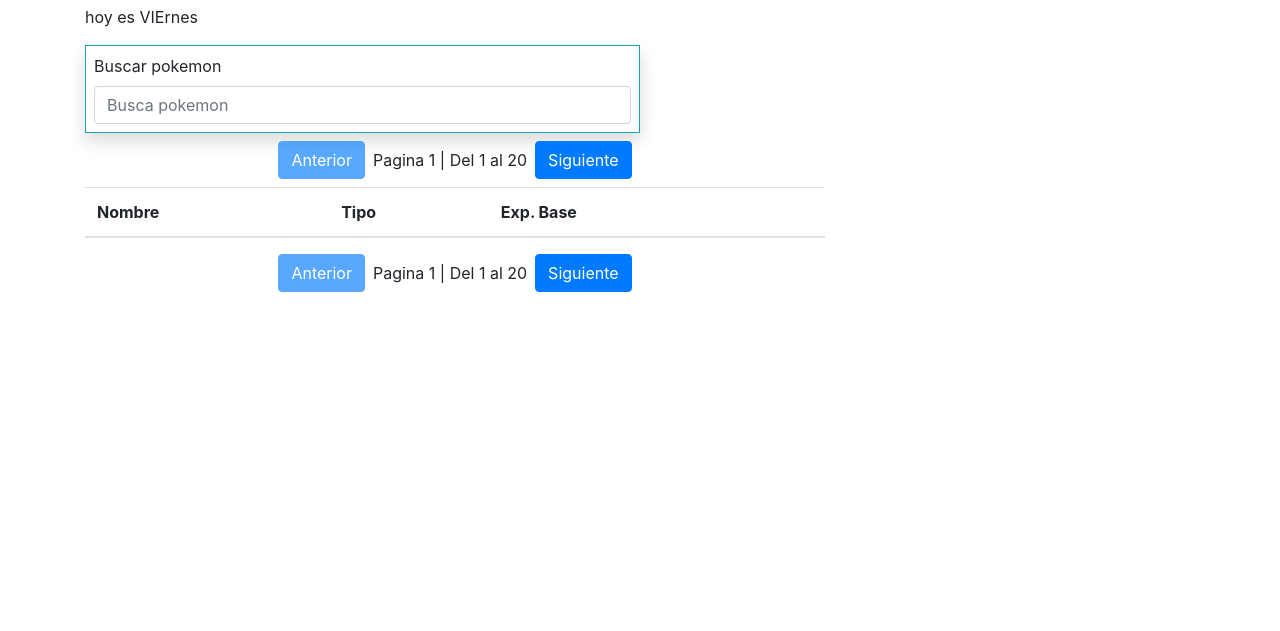
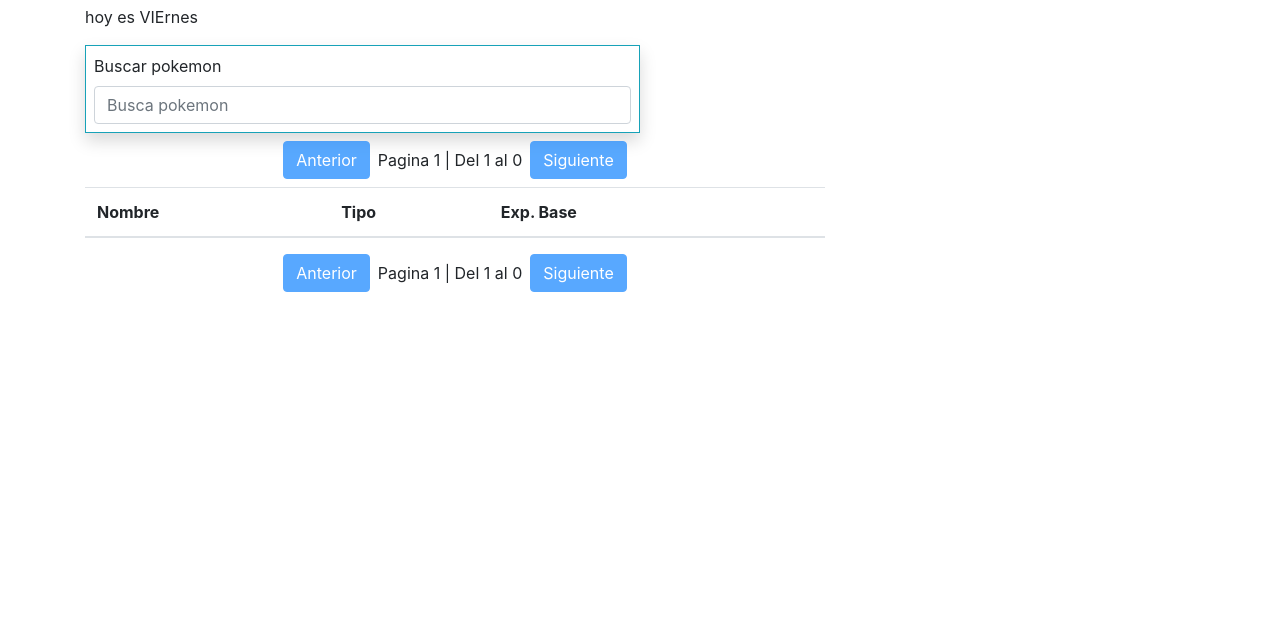
Before and after one commit to jonantolin/ejerciciosAngularJS, a plain HTML site: page UniverApp/index.html at #!/pokemones in a window 1280 px wide. Shown: the part 117-748 px from the top of the page. Drawn offline with nearby package versions, Linux system fonts and the light colour scheme; no server answers; some icons are missing.

Commit message:
paginacion pokemon pulida

```diff
--- a/UniverApp/js/controllers/pokemonesController.js
+++ b/UniverApp/js/controllers/pokemonesController.js
@@ -9,6 +9,7 @@ function pokemonesController($scope, pokemonProvider){
         $scope.orden = "name";
         $scope.descendente = false;
         $scope.iconoOrden = "";
+
 
         $scope.pagina = 1;
         $scope.posicion = 20; // estara paginado de 20 en 20
--- a/UniverApp/parciales/pokemones.html
+++ b/UniverApp/parciales/pokemones.html
@@ -9,14 +9,20 @@
 
     <div class=" col-6 border border-info shadow p-2 my-2">
         <label for="">Buscar pokemon</label>
-        <input type="text" class="form-control" placeholder="Busca pokemon" ng-model="busqueda.name" ng-change="pagina=1; posicion=20;">
+        <input type="text" class="form-control" placeholder="Busca pokemon" ng-init="busqueda.name=''" ng-model="busqueda.name" ng-change="pagina=1; posicion=20; resultados=true;">
     </div>
     <div class="col-8 my-2 d-flex justify-content-center align-items-center">
         <button class="btn btn-primary d-inline" ng-click="anteriorPagina()" ng-disabled="pagina==1">Anterior</button>
-        <div class="mx-2">Pagina {{(pagina)}} <span  ng-hide="(busqueda.name).length > 0">| Del {{pagina * 20 - 20 + 1}} al {{pagina * 20}}</span> </div>
-        <button class="btn btn-primary d-inline" ng-click="siguientePagina()" ng-disabled="posicion>=964">Siguiente</button>
+        <div class="mx-2">Pagina {{(pagina)}}
+            <span>| Del {{(pagina * 20 > (pokemones | filter:busqueda).length && (pokemones | filter:busqueda).length - 20 > 0)?(pokemones | filter:busqueda).length - 20:pagina * 20 - 20 + 1}} al
+                {{(pagina * 20 > (pokemones | filter:busqueda).length)?(pokemones | filter:busqueda).length:pagina*20}}
+            </span>
+        </div>
+        <button class="btn btn-primary d-inline" ng-click="siguientePagina()"
+        ng-disabled="posicion >= (pokemones | filter:busqueda).length">Siguiente</button>
     </div>
 
+    <div ng-hide="busqueda.name.length == 0">Resultados: {{(pokemones | filter: busqueda).length}} pokemons</div>
     <table class="table table-striped col-8">
         <thead>
             <tr>
@@ -76,10 +82,15 @@
             </tr>
         </tbody>
     </table>
-    <div class="col-8 my-2 d-flex justify-content-center align-items-center">
+   <div class="col-8 my-2 d-flex justify-content-center align-items-center">
         <button class="btn btn-primary d-inline" ng-click="anteriorPagina()" ng-disabled="pagina==1">Anterior</button>
-        <div class="mx-2">Pagina {{(pagina)}} <span  ng-hide="(busqueda.name).length > 0">| Del {{pagina * 20 - 20 + 1}} al {{pagina * 20}}</span> </div>
-        <button class="btn btn-primary d-inline" ng-click="siguientePagina()" ng-disabled="posicion>=964">Siguiente</button>
+        <div class="mx-2">Pagina {{(pagina)}}
+            <span>| Del {{(pagina * 20 > (pokemones | filter:busqueda).length && (pokemones | filter:busqueda).length - 20 > 0)?(pokemones | filter:busqueda).length - 20:pagina * 20 - 20 + 1}} al
+                {{(pagina * 20 > (pokemones | filter:busqueda).length)?(pokemones | filter:busqueda).length:pagina*20}}
+            </span>
+        </div>
+        <button class="btn btn-primary d-inline" ng-click="siguientePagina()"
+        ng-disabled="posicion >= (pokemones | filter:busqueda).length">Siguiente</button>
     </div>
 
 
```
